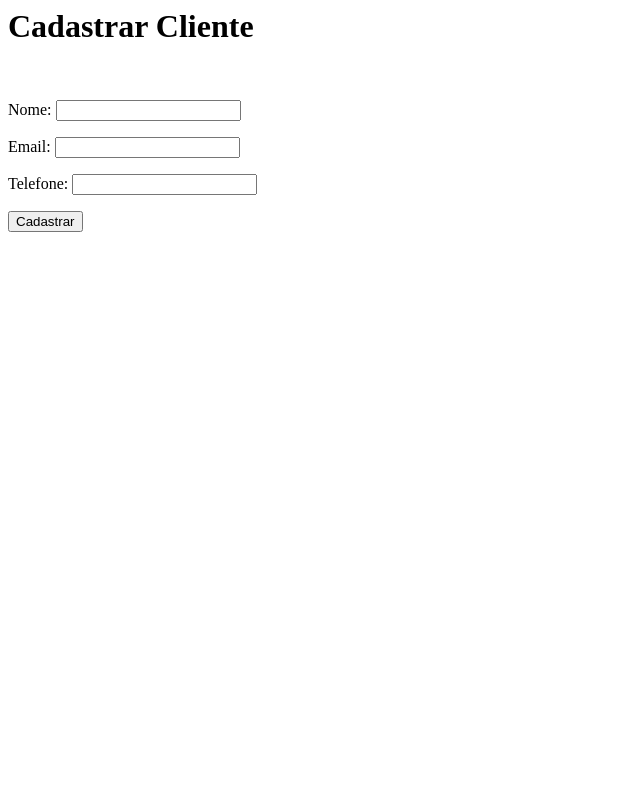
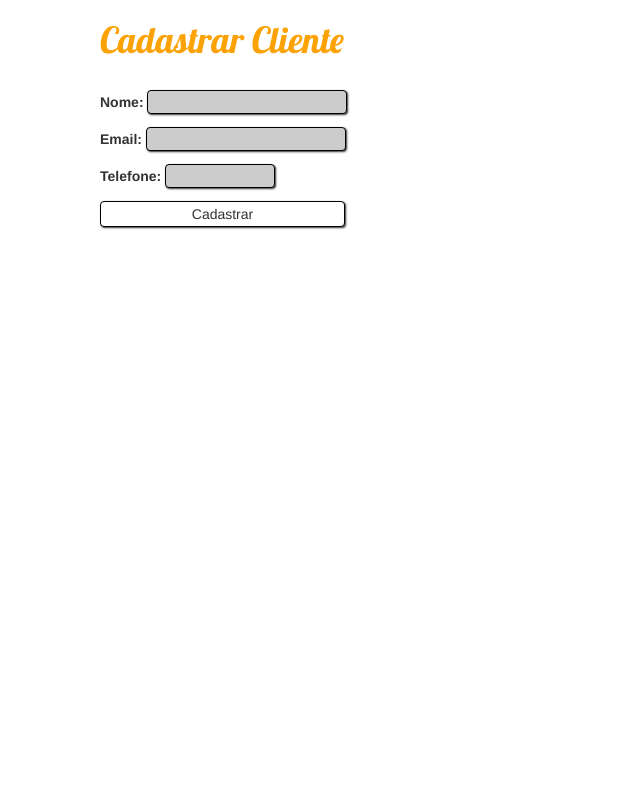
Before and after one commit to miltongneto/KingLog, a Django app: a page that uses app/templates/app/cadastroClienteTela.html in a window 1280 px wide. Shown: the top 785 px of the page, without its empty margins (0-640 px from the left). Run offline with Django 3.2, Linux system fonts and the light colour scheme; some libraries are stand-ins or nearby versions.

Commit message:
Adding Static css files

```diff
--- /dev/null
+++ b/app/static/css/style.css
@@ -0,0 +1,68 @@
+.page-header {
+    background-color: #ff9400;
+    margin-top: 0;
+    padding: 20px 20px 20px 40px;
+}
+
+h1 {
+    color: #FCA205;
+    font-family: 'Lobster', cursive;
+}
+
+body {
+    padding-left: 100px;
+}
+
+input[name=email]{
+    border-radius:4px;
+    -moz-border-radius:4px;
+    -webkit-border-radius:4px;
+    box-shadow: 1px 1px 2px #333333;
+    -moz-box-shadow: 1px 1px 2px #333333;
+    -webkit-box-shadow: 1px 1px 2px #333333;
+    background: #cccccc;
+    border:1px solid #000000;
+    width:200px
+}
+
+input[name=telefone]{
+    border-radius:4px;
+    -moz-border-radius:4px;
+    -webkit-border-radius:4px;
+    box-shadow: 1px 1px 2px #333333;
+    -moz-box-shadow: 1px 1px 2px #333333;
+    -webkit-box-shadow: 1px 1px 2px #333333;
+    background: #cccccc;
+    border:1px solid #000000;
+    width:110px
+}
+
+input[name=nome]{
+    border-radius:4px;
+    -moz-border-radius:4px;
+    -webkit-border-radius:4px;
+    box-shadow: 1px 1px 2px #333333;
+    -moz-box-shadow: 1px 1px 2px #333333;
+    -webkit-box-shadow: 1px 1px 2px #333333;
+    background: #cccccc;
+    border:1px solid #000000;
+    width:200px
+}
+
+button{
+	border-radius:4px;
+    -moz-border-radius:4px;
+    -webkit-border-radius:4px;
+    box-shadow: 1px 1px 2px #333333;
+    -moz-box-shadow: 1px 1px 2px #333333;
+    -webkit-box-shadow: 1px 1px 2px #333333;
+    background: white;
+    border:1px solid #000000;
+    width:245px;
+    padding-bottom: 2px;
+	padding-top: 2px;
+	vertical-align: middle;
+    text-align: center;
+
+
+}
--- a/app/templates/app/cadastroClienteTela.html
+++ b/app/templates/app/cadastroClienteTela.html
@@ -1,7 +1,11 @@
+{% load staticfiles %}
 <html>
 	<head>
 		<title>Cadastro de Cliente</title>
-	</head>
+		<link rel="stylesheet" href="//maxcdn.bootstrapcdn.com/bootstrap/3.2.0/css/bootstrap.min.css">
+		<link rel="stylesheet" href="//maxcdn.bootstrapcdn.com/bootstrap/3.2.0/css/bootstrap-theme.min.css">
+		<link href="//fonts.googleapis.com/css?family=Lobster&subset=latin,latin-ext" rel="stylesheet" type="text/css">
+		<link rel="stylesheet" href="{% static 'css/style.css' %}">
 
 	<body>
 		<h1>Cadastrar Cliente</h1>
```
Also changed, not shown: app/templates/app/index.html (+11 -1 lines).
